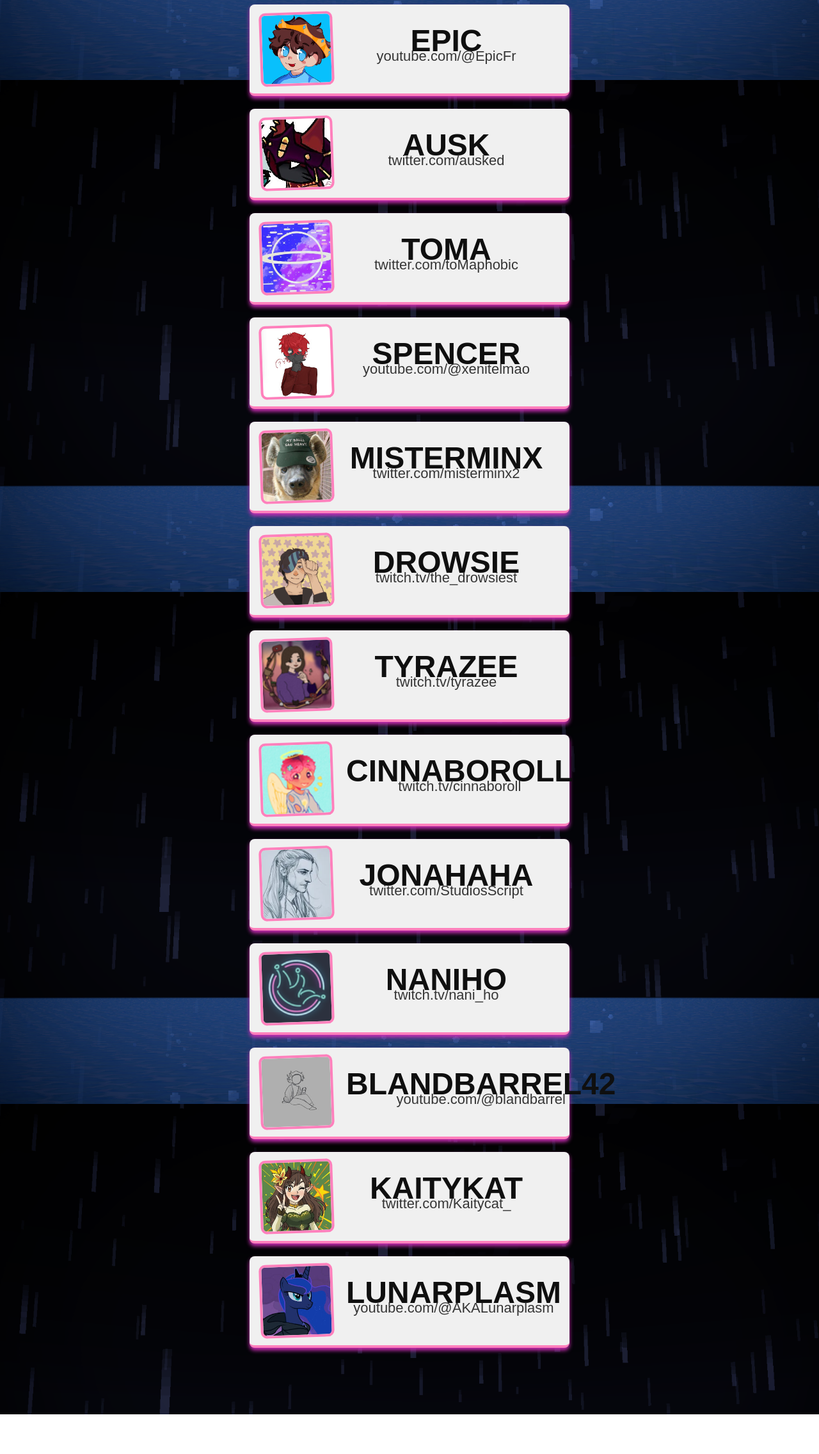
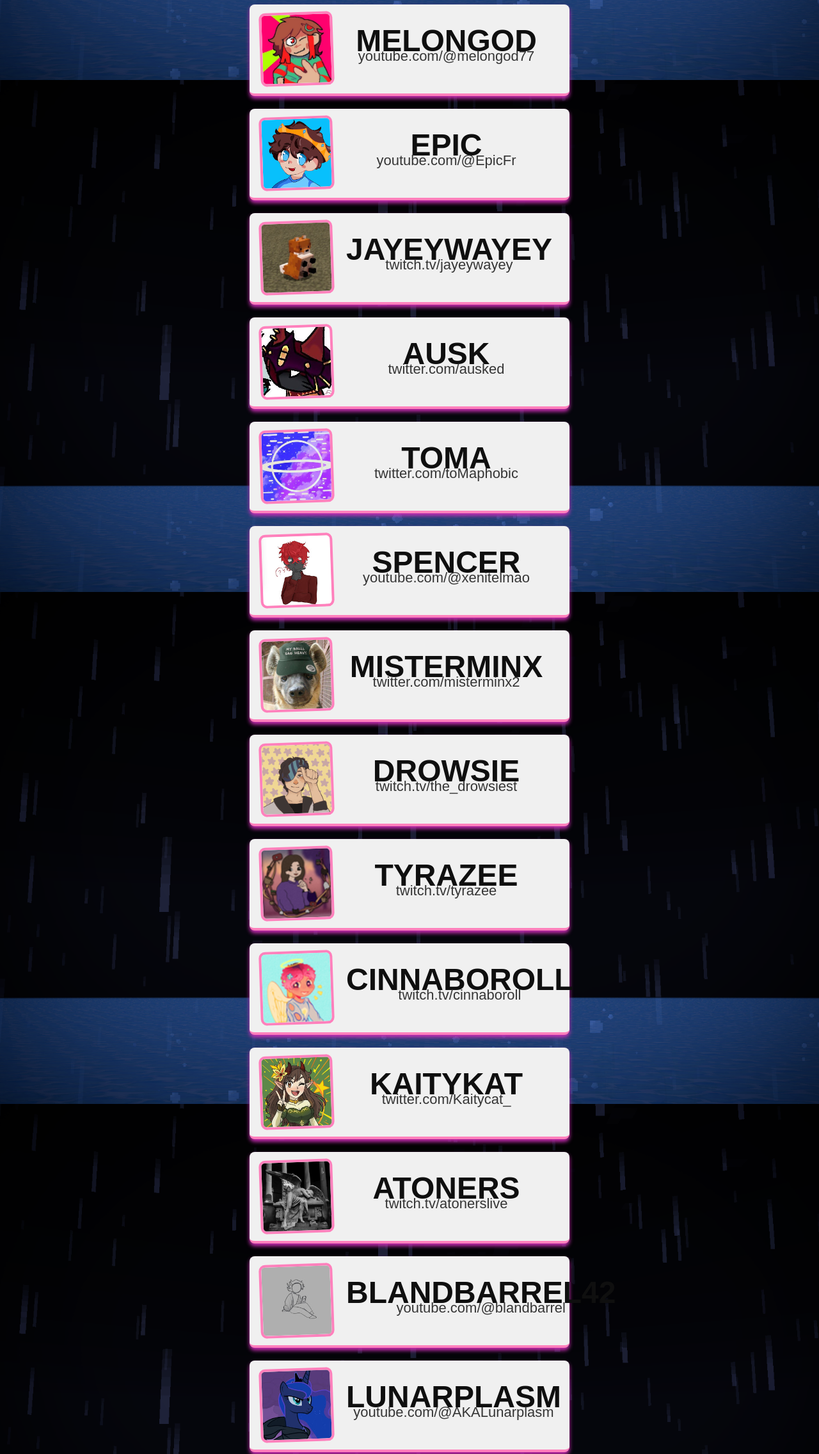
Before and after one commit to bussystation/archivesmp.net, a plain HTML site: page index.html in a window 1280 px wide. Shown: the part 3875-6147 px from the top of the page at 64% size. Before the commit the page ends 6085 px from the top, so only its background shows below. Drawn offline with Linux system fonts and the light colour scheme; a web font is replaced by a local one.

Commit message:
Added new members

```diff
--- a/index.html
+++ b/index.html
@@ -14,6 +14,7 @@
         <!-- Open Graph -->
         <meta property="og:image" content="https://archivesmp.net/assets/favicon.ico">
         <meta property="og:url" content="https://archivesmp.net/">
+        <meta property="og:site_name" content="archivesmp.net">
         <meta property="og:title" content="Archive SMP">
         <meta property="og:description" content="For All Your Archival Needs.">
         <meta property="og:type" content="website">
--- a/members.json
+++ b/members.json
@@ -132,10 +132,22 @@
         "short": "twitch.tv/ethniaslive"
     },
     {
+        "link": "https://www.youtube.com/@melongod77",
+        "name": "MelonGod",
+        "logo": "assets/members/melongod.jpg",
+        "short": "youtube.com/@melongod77"
+    },
+    {
         "link": "https://www.youtube.com/@EpicFr",
         "name": "Epic",
         "logo": "assets/members/Epic.jpg",
         "short": "youtube.com/@EpicFr"
+    },
+    {
+        "link": "https://www.twitch.tv/jayeywayey",
+        "name": "jayeywayey",
+        "logo": "assets/members/jay.png",
+        "short": "twitch.tv/jayeywayey"
     },
     {
         "link": "https://twitter.com/ausked",
@@ -180,6 +192,30 @@
         "short": "twitch.tv/cinnaboroll"
     },
     {
+        "link": "https://twitter.com/Kaitycat_",
+        "name": "KaityKat",
+        "logo": "assets/members/KaityKat.jpg",
+        "short": "twitter.com/Kaitycat_"
+    },
+    {
+        "link": "https://www.twitch.tv/atonerslive",
+        "name": "Atoners",
+        "logo": "assets/members/Atoners.png",
+        "short": "twitch.tv/atonerslive"
+    },
+    {
+        "link": "https://www.youtube.com/@blandbarrel",
+        "name": "blandbarrel42",
+        "logo": "assets/members/blandbarrel42.jpg",
+        "short": "youtube.com/@blandbarrel"
+    },
+    {
+        "link": "https://www.youtube.com/@AKALunarplasm",
+        "name": "Lunarplasm",
+        "logo": "assets/members/Lunarplasm.jpg",
+        "short": "youtube.com/@AKALunarplasm"
+    },
+    {
         "link": "https://twitter.com/StudiosScript",
         "name": "Jonahaha",
         "logo": "assets/members/Jonahaha.jpg",
@@ -190,23 +226,5 @@
         "name": "naniho",
         "logo": "assets/members/naniho.jpg",
         "short": "twitch.tv/nani_ho"
-    },
-    {
-        "link": "https://www.youtube.com/@blandbarrel",
-        "name": "blandbarrel42",
-        "logo": "assets/members/blandbarrel42.jpg",
-        "short": "youtube.com/@blandbarrel"
-    },
-    {
-        "link": "https://twitter.com/Kaitycat_",
-        "name": "KaityKat",
-        "logo": "assets/members/KaityKat.jpg",
-        "short": "twitter.com/Kaitycat_"
-    },
-    {
-        "link": "https://www.youtube.com/@AKALunarplasm",
-        "name": "Lunarplasm",
-        "logo": "assets/members/Lunarplasm.jpg",
-        "short": "youtube.com/@AKALunarplasm"
     }
 ]
```
Also changed, not shown: assets/members/atoners.png (added), assets/members/jay.png (added), assets/members/melongod.jpg (added).
